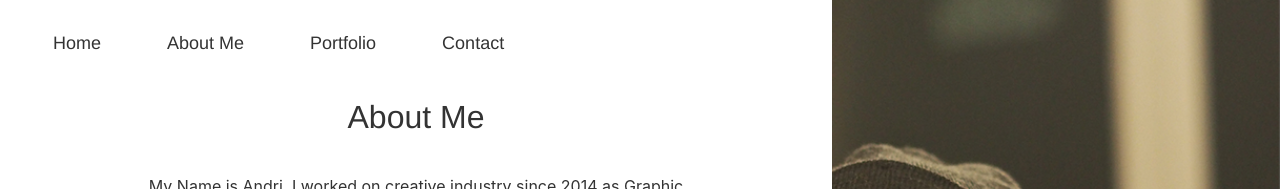
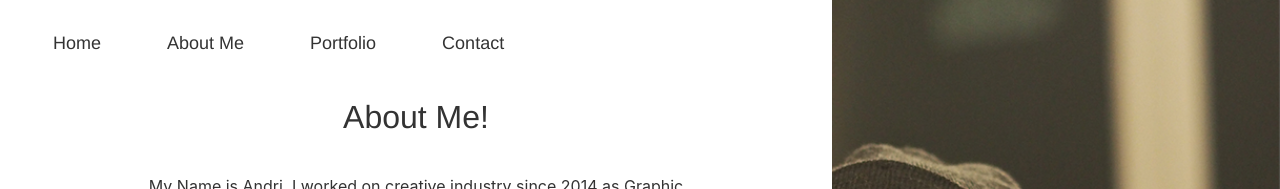
Before and after one commit to andryosa/andryosadotcom, a React (Create React App) app: page /aboutme in a window 1280 px wide. Shown: the top 189 px of the page. Built offline with nearby package versions, Linux system fonts and the light colour scheme.

Commit message:
about me

```diff
--- a/src/component/Aboutme/Aboutme.jsx
+++ b/src/component/Aboutme/Aboutme.jsx
@@ -22,7 +22,7 @@ const Aboutme = () => {
             <div className='divLeft'>
             <div className='aboutmeText'>
                 <div className='story'>
-                    <h1>About Me</h1>
+                    <h1>About Me!</h1>
                     <p className='aboutMePar'>My Name is Andri, I worked on creative industry since 2014 as Graphic Designer and Illustrator,
                         I've studied on Visual Communication Design at <a className='linkCampus1' href="https://isi.ac.id/" target="_blank">Institute Seni Indonesia (Yogyakarta)</a>,
                         and I've graduated and get my Bachelor degree in 2015.
```
